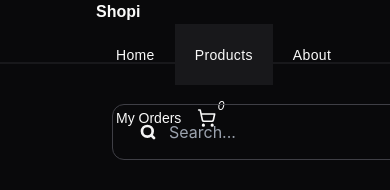
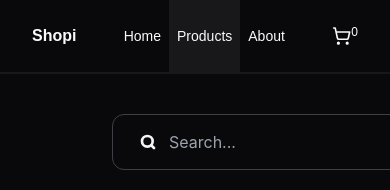
Before and after one commit to christiancordeiro/shopi, a React (Vite) app: page /products in a window 390 px wide. Shown: the top 190 px of the page. Built offline with nearby package versions, Linux system fonts and the light colour scheme; no server answers.

Commit message:
responsive header

```diff
--- a/src/Components/Header/Header.jsx
+++ b/src/Components/Header/Header.jsx
@@ -1,6 +1,5 @@
 import { ShoppingCart } from "lucide-react"
-import HeaderLi from "./HeaderLi"
-import { NavLink } from "react-router-dom"
+import { NavLink, Link } from "react-router-dom"
 import { useSelector } from "react-redux"
 import { selectProductsCount } from "../Redux/cart/cart.selector"
 
@@ -8,40 +7,58 @@ const Header = () => {
   const productCount = useSelector(selectProductsCount)
 
   return (
-    <header className="flex justify-between items-center h-16 px-24 font-Helvetica flex-wrap border-b-2 border-zinc-900">
-      <NavLink to="/">
-        <h1 className="font-extrabold">Shopi</h1>
+    <header className="border-b-2 border-zinc-900 w-full px-8 py-6 xl:px-16 ">
+      <nav className="flex justify-between items-center font-Helvetica">
+        <Link to="/" className="font-extrabold">
+          Shopi
+        </Link>
+
+        <ul className="flex justify-center items-center text-sm text">
+          <li>
+            <NavLink
+              to="/"
+              className="py-7 px-2 xl:px-5 hover:bg-zinc-900 duration-100"
+            >
+              Home
             </NavLink>
-      <nav className="flex">
-        <ul className="flex justify-center items-center text-sm tracking-wide">
-          <NavLink to="/">
-            <HeaderLi name="Home" />
+          </li>
+
+          <li>
+            <NavLink
+              to="/products"
+              className="py-7 px-2 xl:px-5 hover:bg-zinc-900 duration-100"
+            >
+              Products
             </NavLink>
+          </li>
 
-          <NavLink to="/products">
-            <HeaderLi name="Products" />
+          <li>
+            <NavLink
+              to="/about"
+              className="py-7 px-2 xl:px-5 hover:bg-zinc-900 duration-100"
+            >
+              About
             </NavLink>
+          </li>
+        </ul>
 
-          <NavLink to="/about">
-            <HeaderLi name="About" />
-          </NavLink>
-        </ul>
-      </nav>
-
-      <NavLink
+        <div className="flex items-center">
+          <Link
             to="/orders"
-        className=" flex justify-center items-center gap-4 text-sm py-[1.282rem] px-5"
+            className=" flex justify-center items-center text-sm xl:gap-3"
           >
-        My Orders
-        <div className="flex flex-row relative">
+            <span className="hidden md:block">Orders</span>
+            <div className="flex xl:relative">
               <i>
                 <ShoppingCart className="w-[1.2rem]" />
               </i>
-          <i className=" absolute right-[-8px] top-[-8px] text-xs">
+              <span className="xl:absolute xl:right-[-8px] xl:top-[-8px] text-xs">
                 {productCount}
-          </i>
+              </span>
             </div>
-      </NavLink>
+          </Link>
+        </div>
+      </nav>
     </header>
   )
 }
--- a/src/Components/Header/HeaderLi.jsx
+++ b/src/Components/Header/HeaderLi.jsx
@@ -1,6 +1,6 @@
 const HeaderLi = ({ name }) => {
   return (
-    <p className="hover:bg-zinc-900 py-[1.282rem] px-5 duration-100">{name}</p>
+    <p className="hover:bg-zinc-900 px-2 duration-100">{name}</p>
   )
 }
 
--- a/src/Components/Home.jsx
+++ b/src/Components/Home.jsx
@@ -4,7 +4,7 @@ import Loading from "./Helper/Loading"
 import CardHorizontal from "./Home/CardHorizontal"
 import CardVertical from "./Home/CardVertical"
 import Brand from "./Home/Brand"
-import { NavLink } from "react-router-dom"
+import { Link } from "react-router-dom"
 
 const Home = () => {
   const { dados } = useContext(UserContext)
@@ -15,40 +15,40 @@ const Home = () => {
   }
 
   return dados ? (
-    <main className="my-10 mx-28 font-Inter">
+    <main className="xl:mx-28 md:mx-12 mx-8 my-10 font-Inter">
       <div className="flex justify-center items-center gap-5 slidein">
-        <NavLink
+        <Link
           to="/products/clothes"
           className={categoryName === dados.name ? "active" : ""}
         >
           <CardHorizontal img={dados[2]?.image} name={dados[2]?.name} />
-        </NavLink>
-        <NavLink
+        </Link>
+        <Link
           to="/products/shoes"
           className={categoryName === dados.name ? "active" : ""}
         >
           <CardVertical img={dados[0]?.image} name={dados[0]?.name} />
-        </NavLink>
+        </Link>
       </div>
       <div className="flex justify-center items-center gap-5 pt-6">
-        <NavLink
+        <Link
           to="/products/electronics"
           className={categoryName === dados.name ? "active" : ""}
         >
           <CardVertical img={dados[3]?.image} name={dados[3]?.name} />
-        </NavLink>
-        <NavLink
+        </Link>
+        <Link
           to="/products/miscellaneous"
           className={categoryName === dados.name ? "active" : ""}
         >
           <CardHorizontal img={dados[1]?.image} name={dados[1]?.name} />
-        </NavLink>
+        </Link>
       </div>
       <section className="flex flex-col justify-center items-center gap-12 mt-14">
         <h1 className="font-Helvetica text-zinc-200 text-lg tracking-widest">
           BROWSE THROUGH PARTNER STORES
         </h1>
-        <div className="flex gap-12">
+        <div className="grid grid-cols-2 xl:flex gap-12">
           <Brand />
           <Brand />
           <Brand />
--- a/src/Components/Home/CardHorizontal.jsx
+++ b/src/Components/Home/CardHorizontal.jsx
@@ -4,7 +4,7 @@ const CardHorizontal = ({ img, name }) => {
       <img
         src={img}
         alt="Image category"
-        className="w-[49.75rem] h-[29rem] object-cover rounded-xl opacity-70"
+        className="xl:w-[49.75rem] h-[29rem] object-cover rounded-xl opacity-70"
       />
       <div className="flex flex-col gap-3 absolute bottom-9 left-9 ">
         <h2 className="text-base ">{name}</h2>
--- a/src/Components/Home/CardVertical.jsx
+++ b/src/Components/Home/CardVertical.jsx
@@ -4,7 +4,7 @@ const CardVertical = ({ img, name }) => {
       <img
         src={img}
         alt="Image category"
-        className="w-[25rem] h-[29rem] object-cover rounded-xl opacity-70 "
+        className="xl:w-[25rem] h-[29rem] object-cover rounded-xl opacity-70 "
       />
       <div className="flex flex-col gap-3 absolute bottom-9 left-9 ">
         <h2 className="text-base ">{name}</h2>
--- a/src/Components/Products/ProductItem.jsx
+++ b/src/Components/Products/ProductItem.jsx
@@ -9,19 +9,19 @@ const ProductItem = ({ produto, onClick }) => (
       <div className="flex flex-col gap-4">
         <img
           className="w-80 h-64 object-cover rounded-md"
-          src={produto?.images[1].replace(/^\[|"|"\]$/g, "")}
+          src={produto?.images[1]}
           alt="Product image 1"
         />
         <img
           className="w-80 h-64 object-cover rounded-md"
-          src={produto?.images[2].replace(/^\[|"|"\]$/g, "")}
+          src={produto?.images[2]}
           alt="Product image 2"
         />
       </div>
       <div>
         <img
           className="w-[22.625rem] h-[33rem] object-cover rounded-md"
-          src={produto?.images[0].replace(/^\[|"|"\]$/g, "")}
+          src={produto?.images[0]}
           alt="Product image 3"
         />
       </div>
--- a/src/index.css
+++ b/src/index.css
@@ -1,6 +1,7 @@
 @tailwind base;
 @tailwind components;
 @tailwind utilities;
+
 
 .active {
   background: #18181b;
```
Also changed, not shown: 1 other file (tests, documents, lock files or other folders). Lines whose indentation alone changed are shown as unchanged.
